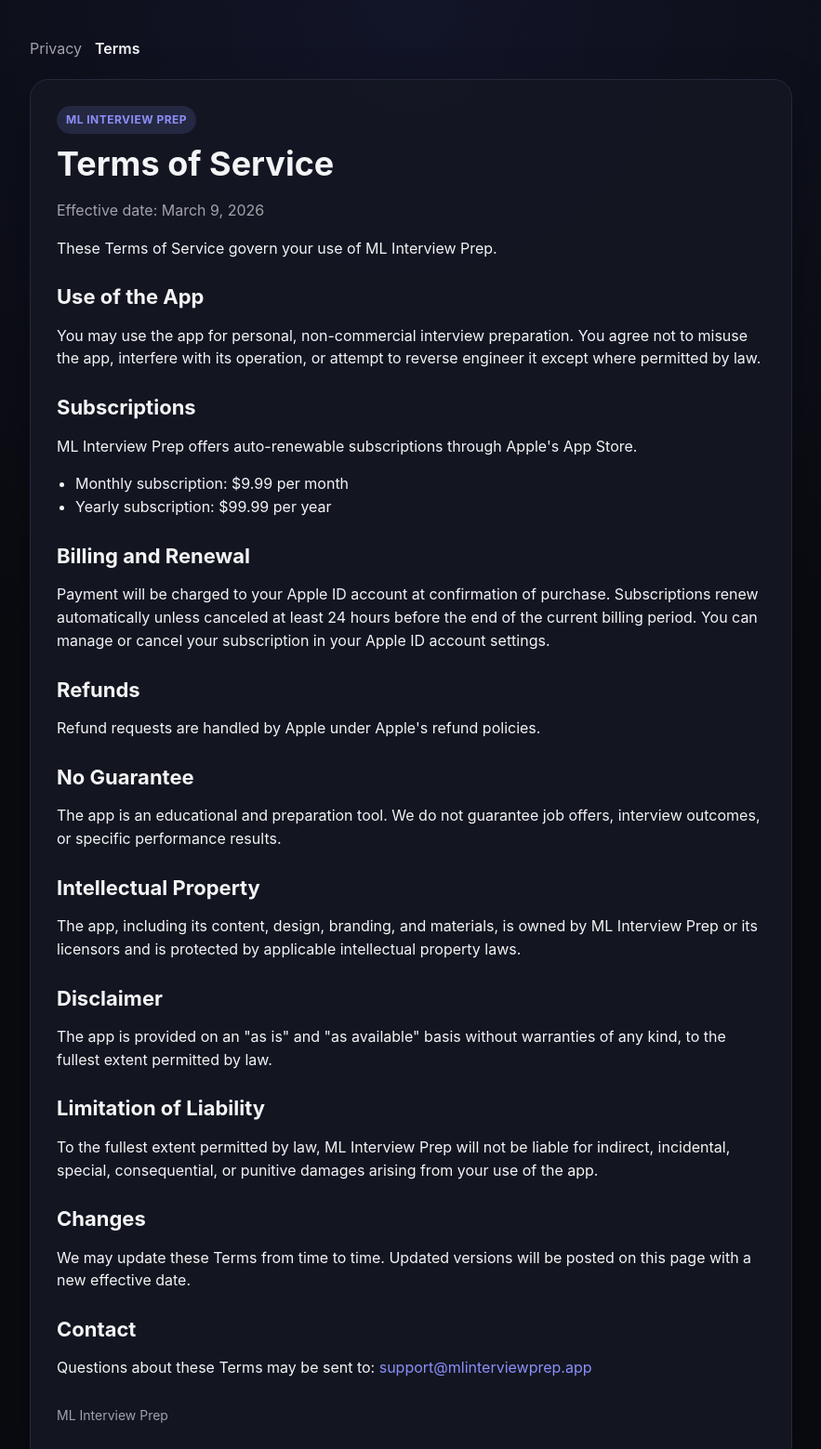
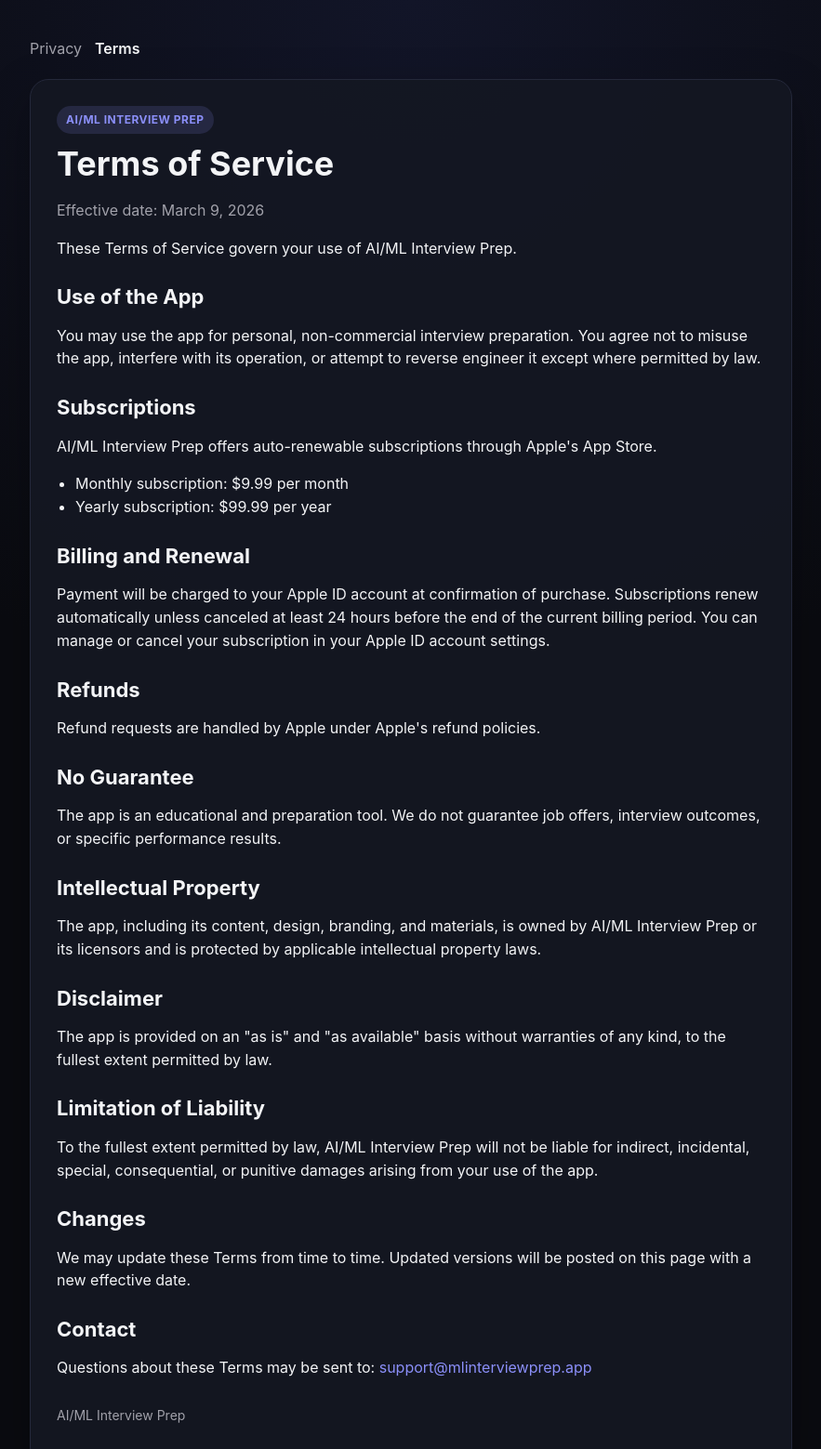
Before and after one commit to lemon-tea-ai/aiml-interview-prep-legal, a plain HTML site: page terms/index.html in a window 1280 px wide. Shown: the top 1559 px of the page at 93% size, without its empty margins (198-1081 px from the left). Drawn offline with Linux system fonts and the light colour scheme.

Commit message:
Rename app to AI/ML Interview Prep

```diff
--- a/terms/index.html
+++ b/terms/index.html
@@ -3,7 +3,7 @@
 <head>
   <meta charset="utf-8">
   <meta name="viewport" content="width=device-width, initial-scale=1">
-  <title>Terms of Service | ML Interview Prep</title>
+  <title>Terms of Service | AI/ML Interview Prep</title>
   <link rel="stylesheet" href="../styles.css">
 </head>
 <body>
@@ -14,12 +14,12 @@
     </nav>
 
     <section class="card">
-      <div class="eyebrow">ML Interview Prep</div>
+      <div class="eyebrow">AI/ML Interview Prep</div>
       <h1>Terms of Service</h1>
       <p class="meta">Effective date: March 9, 2026</p>
 
       <p>
-        These Terms of Service govern your use of ML Interview Prep.
+        These Terms of Service govern your use of AI/ML Interview Prep.
       </p>
 
       <h2>Use of the App</h2>
@@ -29,7 +29,7 @@
 
       <h2>Subscriptions</h2>
       <p>
-        ML Interview Prep offers auto-renewable subscriptions through Apple's App Store.
+        AI/ML Interview Prep offers auto-renewable subscriptions through Apple's App Store.
       </p>
       <ul>
         <li>Monthly subscription: $9.99 per month</li>
@@ -53,7 +53,7 @@
 
       <h2>Intellectual Property</h2>
       <p>
-        The app, including its content, design, branding, and materials, is owned by ML Interview Prep or its licensors and is protected by applicable intellectual property laws.
+        The app, including its content, design, branding, and materials, is owned by AI/ML Interview Prep or its licensors and is protected by applicable intellectual property laws.
       </p>
 
       <h2>Disclaimer</h2>
@@ -63,7 +63,7 @@
 
       <h2>Limitation of Liability</h2>
       <p>
-        To the fullest extent permitted by law, ML Interview Prep will not be liable for indirect, incidental, special, consequential, or punitive damages arising from your use of the app.
+        To the fullest extent permitted by law, AI/ML Interview Prep will not be liable for indirect, incidental, special, consequential, or punitive damages arising from your use of the app.
       </p>
 
       <h2>Changes</h2>
@@ -76,7 +76,7 @@
         Questions about these Terms may be sent to: <a href="mailto:support@mlinterviewprep.app">support@mlinterviewprep.app</a>
       </p>
 
-      <p class="footer">ML Interview Prep</p>
+      <p class="footer">AI/ML Interview Prep</p>
     </section>
   </main>
 </body>
```
Also changed, not shown: privacy/index.html (+4 -4 lines).
